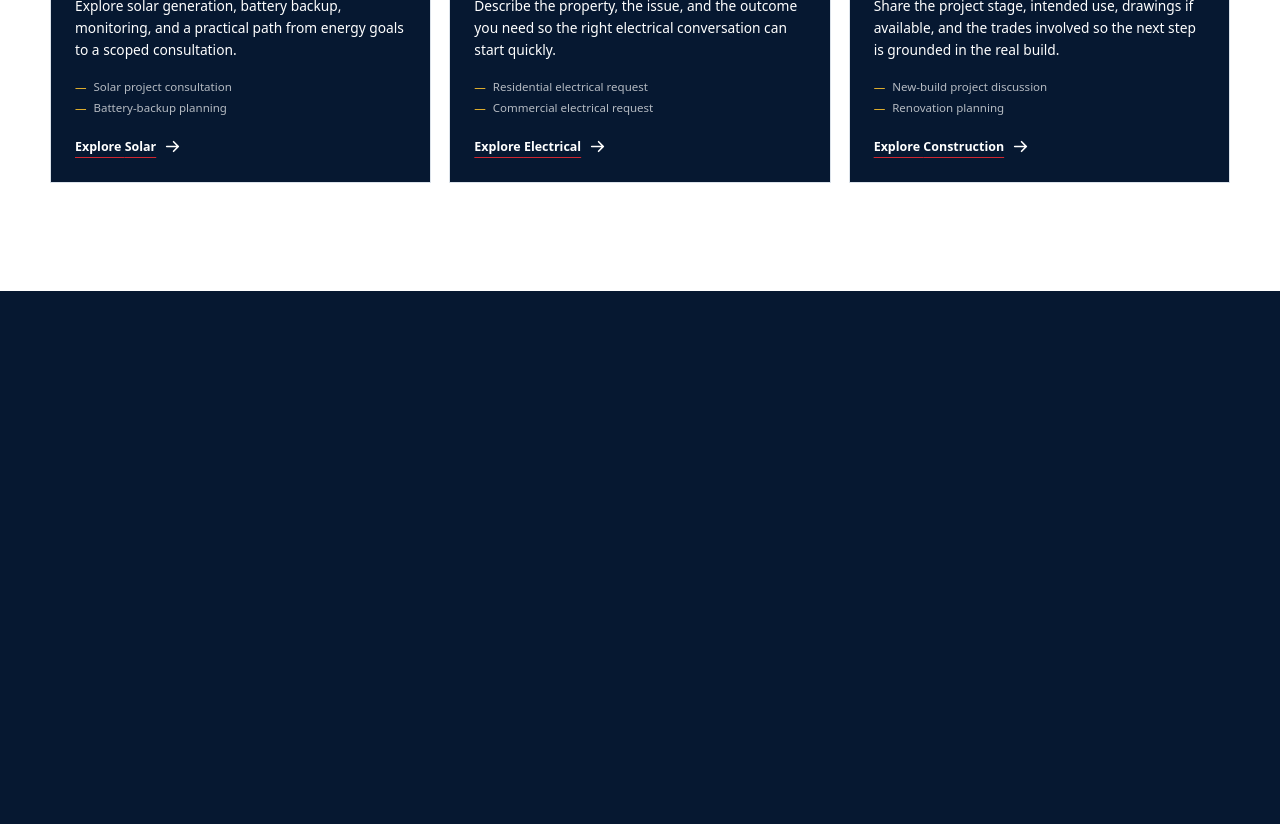
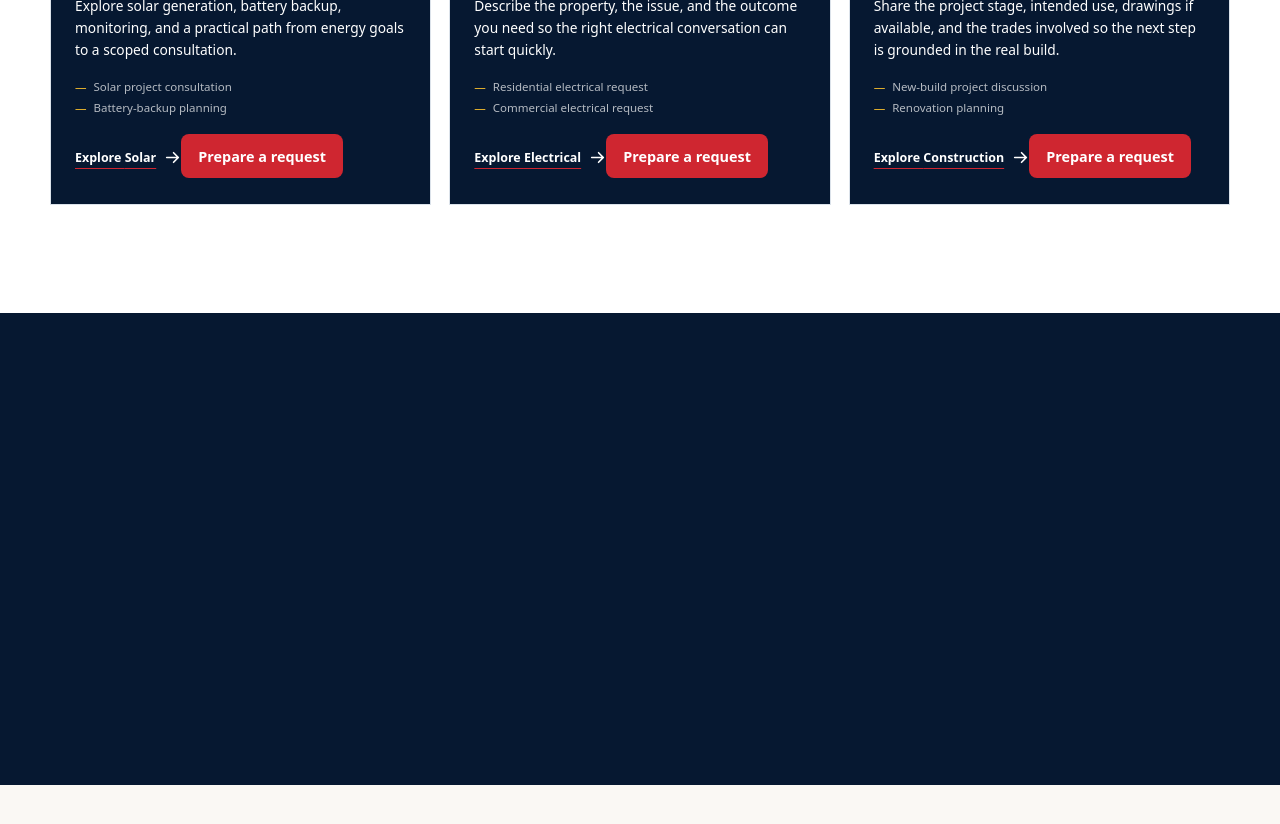
Before and after one commit to ClarkeWebsites/matken-electrical-preview, a React (Vite) app: page / in a window 1280 px wide. Shown: the part 1760-2584 px from the top of the page. Built offline with nearby package versions, Linux system fonts and the light colour scheme; a web font is replaced by a local one.

Commit message:
Add service-specific request actions

```diff
--- a/src/pages/HomePage.jsx
+++ b/src/pages/HomePage.jsx
@@ -331,6 +331,12 @@ export function HomePage() {
                       Explore {service.shortLabel}
                       <ArrowRight size={17} weight="bold" aria-hidden="true" />
                     </Link>
+                    <Link
+                      className="button button-primary button-compact"
+                      to={`/request?service=${service.slug}`}
+                    >
+                      Prepare a request
+                    </Link>
                   </div>
                 </article>
               );
```
